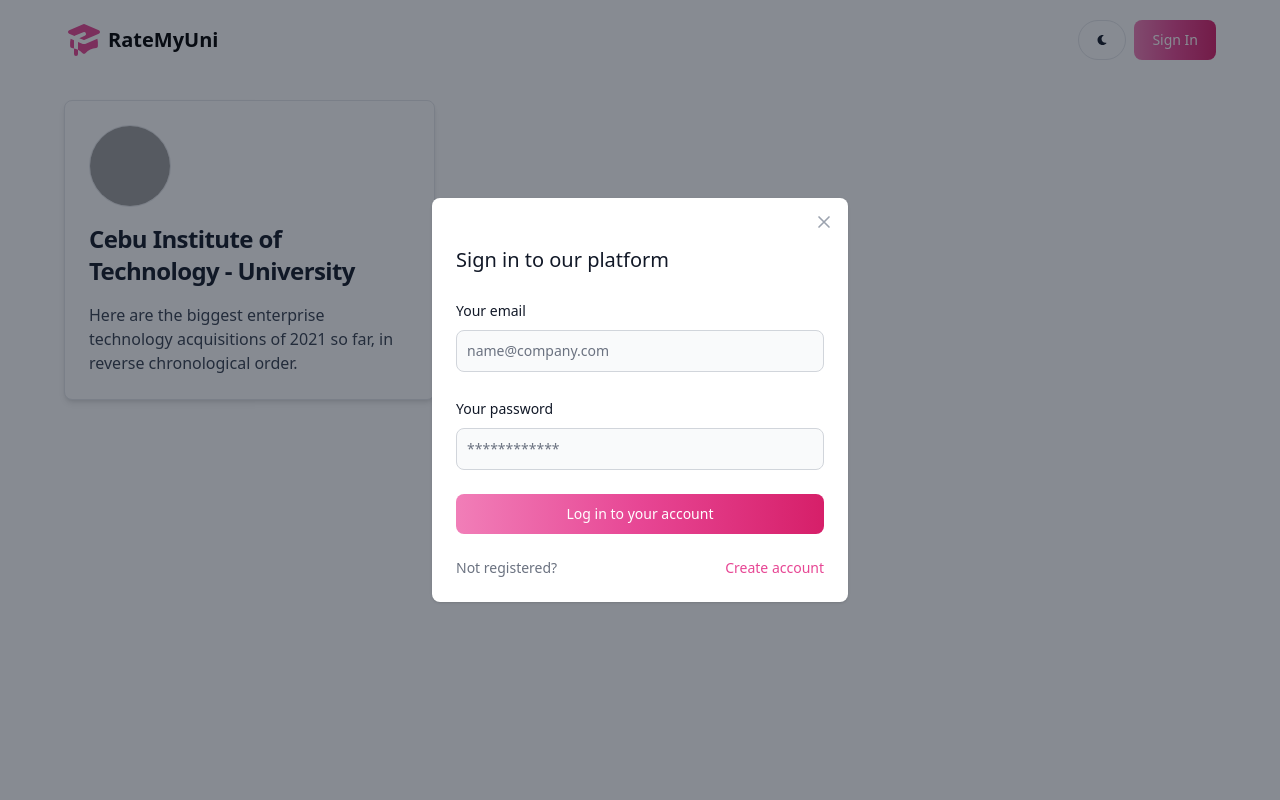
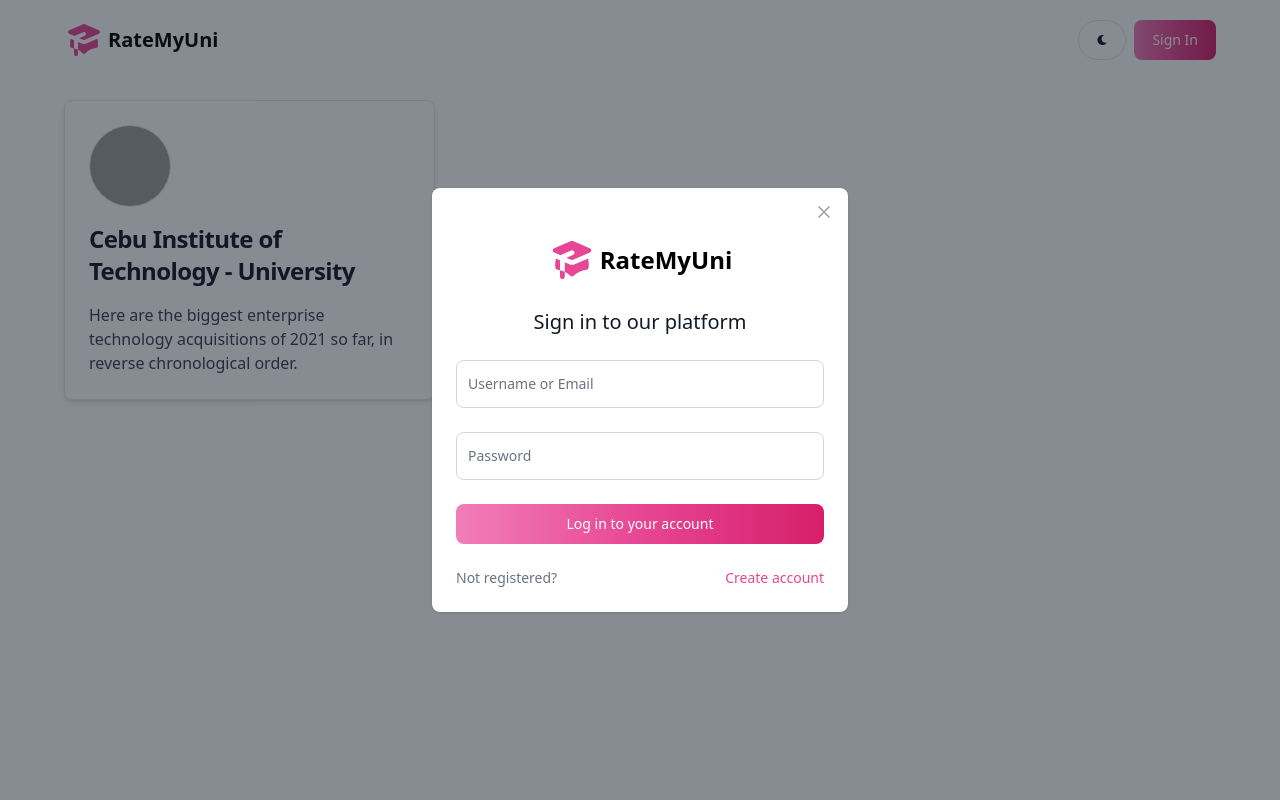
Before and after one commit to jacocanete/ratemyskwela, a React (Vite) app in the folder client/: page / in a window 1280 px wide. Both pictures are taken after a click on the button "Sign In". Shown: the top 800 px of the page. Built offline with nearby package versions, Linux system fonts and the light colour scheme; grey boxes are pictures that could not be loaded.

Commit message:
refactor: imports and remove unused code

```diff
--- a/client/src/components/Header.jsx
+++ b/client/src/components/Header.jsx
@@ -1,13 +1,5 @@
 import { Link } from "react-router-dom";
-import {
-  Button,
-  Label,
-  TextInput,
-  Checkbox,
-  Modal,
-  ModalHeader,
-  Navbar,
-} from "flowbite-react";
+import { Button, Modal, ModalHeader, Navbar } from "flowbite-react";
 import { FaMoon } from "react-icons/fa";
 import { useState, useRef } from "react";
 import { HiAcademicCap } from "react-icons/hi";
@@ -16,8 +8,6 @@
 
 export default function Header() {
   const [showModal, setShowModal] = useState(false);
-
-  const emailInputRef = useRef(null);
 
   const [signIn, setSignIn] = useState(true);
 
@@ -55,7 +45,6 @@
         onClose={() => {
           setShowModal(false);
         }}
-        initialFocus={emailInputRef}
         popup
       >
         <Modal.Header />
--- a/client/src/components/SignIn.jsx
+++ b/client/src/components/SignIn.jsx
@@ -1,44 +1,55 @@
-import { Button, Label, TextInput } from "flowbite-react";
+import { Button, Label, TextInput, FloatingLabel } from "flowbite-react";
 import { useRef, useState } from "react";
+import { HiAcademicCap } from "react-icons/hi";
 
 export default function SignIn({ setSignIn }) {
   const [formData, setFormData] = useState({});
 
-  const emailInputRef = useRef(null);
+  const handleChange = (e) => {
+    let { id, value } = e.target;
+    value = value.trim();
 
-  console.log(formData);
-
-  const handleChange = (e) => {
-    setFormData({ ...formData, [e.target.id]: e.target.value.trim() });
+    if (id === "identifier") {
+      if (value === "") {
+        const { email, username, ...rest } = formData;
+        setFormData({ ...rest });
+      } else {
+        id = value.includes("@") ? "email" : "username";
+        setFormData({ ...formData, [id]: value });
+      }
+    } else {
+      setFormData({ ...formData, [id]: value });
+    }
   };
 
   return (
     <div className="space-y-6">
-      <h3 className="text-xl font-medium text-gray-900 dark:text-white">
+      <div className="flex justify-center gap-1">
+        <HiAcademicCap className="w-12 h-12 text-pink-500 dark:text-pink-300" />
+        <span className="self-center whitespace-nowrap text-2xl font-bold dark:text-white">
+          RateMyUni
+        </span>
+      </div>
+      <h3 className="mb-4 text-center text-xl font-medium text-gray-900 dark:text-white">
         Sign in to our platform
       </h3>
       <div>
-        <div className="mb-2 block">
-          <Label htmlFor="email" value="Your email" />
-        </div>
-        <TextInput
-          id="email"
-          placeholder="name@company.com"
+        <FloatingLabel
+          id="identifier"
           required
-          ref={emailInputRef}
           onChange={handleChange}
+          variant="outlined"
+          label="Username or Email"
         />
       </div>
       <div>
-        <div className="mb-2 block">
-          <Label htmlFor="password" value="Your password" />
-        </div>
-        <TextInput
+        <FloatingLabel
           id="password"
           type="password"
-          placeholder="************"
           required
           onChange={handleChange}
+          variant="outlined"
+          label="Password"
         />
       </div>
       <div className="w-full">
@@ -52,7 +63,7 @@
           onClick={() => {
             setSignIn(false);
           }}
-          className="text-pink-500 hover:underline dark:text-pink-300"
+          className="text-pink-500 hover:underline dark:text-pink-300 cursor-pointer"
         >
           Create account
         </a>
--- a/client/src/components/SignUp.jsx
+++ b/client/src/components/SignUp.jsx
@@ -1,5 +1,6 @@
-import { Button, Label, TextInput } from "flowbite-react";
+import { Button, Label, TextInput, FloatingLabel } from "flowbite-react";
 import { useRef, useState } from "react";
+import { HiAcademicCap } from "react-icons/hi";
 
 export default function SignUp({ setSignIn }) {
   const [formData, setFormData] = useState({});
@@ -8,49 +9,53 @@
     setFormData({ ...formData, [e.target.id]: e.target.value.trim() });
   };
 
-  console.log(formData);
+  const handleSubmit = () => {};
 
   return (
     <div className="space-y-6">
-      <h3 className="text-xl font-medium text-gray-900 dark:text-white">
+      <div className="flex justify-center gap-1">
+        <HiAcademicCap className="w-12 h-12 text-pink-500 dark:text-pink-300" />
+        <span className="self-center whitespace-nowrap text-2xl font-bold dark:text-white">
+          RateMyUni
+        </span>
+      </div>
+      <h3 className="mb-4 text-center text-xl font-medium text-gray-900 dark:text-white">
         Sign up to our platform
       </h3>
       <div>
-        <div className="mb-2 block">
-          <Label htmlFor="username" value="Your username" />
-        </div>
-        <TextInput
+        <FloatingLabel
           id="username"
-          placeholder="username"
           required
           onChange={handleChange}
+          variant="outlined"
+          label="Username"
         />
       </div>
       <div>
-        <div className="mb-2 block">
-          <Label htmlFor="email" value="Your email" />
-        </div>
-        <TextInput
+        <FloatingLabel
           id="email"
-          placeholder="name@company.com"
           required
           onChange={handleChange}
+          variant="outlined"
+          label="Email"
         />
       </div>
       <div>
-        <div className="mb-2 block">
-          <Label htmlFor="password" value="Your password" />
-        </div>
-        <TextInput
+        <FloatingLabel
           id="password"
           type="password"
-          placeholder="************"
           required
           onChange={handleChange}
+          variant="outlined"
+          label="Password"
         />
       </div>
       <div className="w-full">
-        <Button gradientMonochrome="pink" className="w-full">
+        <Button
+          gradientMonochrome="pink"
+          className="w-full"
+          onClick={handleSubmit}
+        >
           Create your account
         </Button>
       </div>
@@ -60,7 +65,7 @@
           onClick={() => {
             setSignIn(true);
           }}
-          className="text-pink-500 hover:underline dark:text-pink-300"
+          className="text-pink-500 hover:underline dark:text-pink-300 cursor-pointer"
         >
           Sign in here
         </a>
--- a/client/src/pages/Home.jsx
+++ b/client/src/pages/Home.jsx
@@ -4,7 +4,7 @@
 export default function Home() {
   return (
     <div className="max-w-6xl mx-auto mt-5 mb-5 min-h-screen">
-      <div className="grid grid-cols-1 md:grid-cols-3 gap-5">
+      <div className="grid grid-cols-1 md:grid-cols-2 lg:grid-cols-3 gap-5">
         <Card className="max-w-sm hover:ring">
           <div className="flex">
             <Avatar
```
